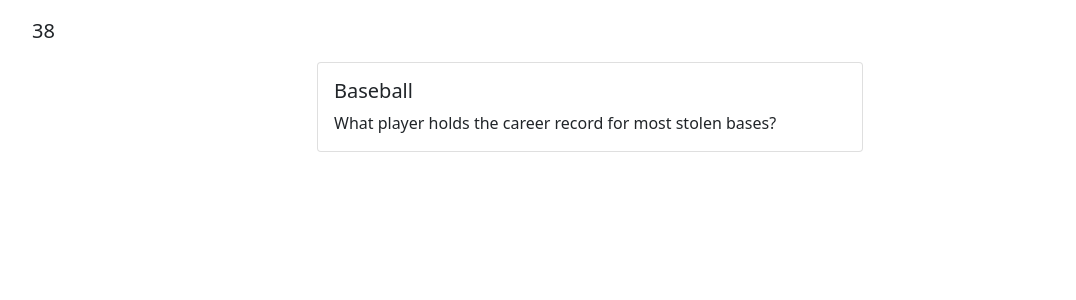
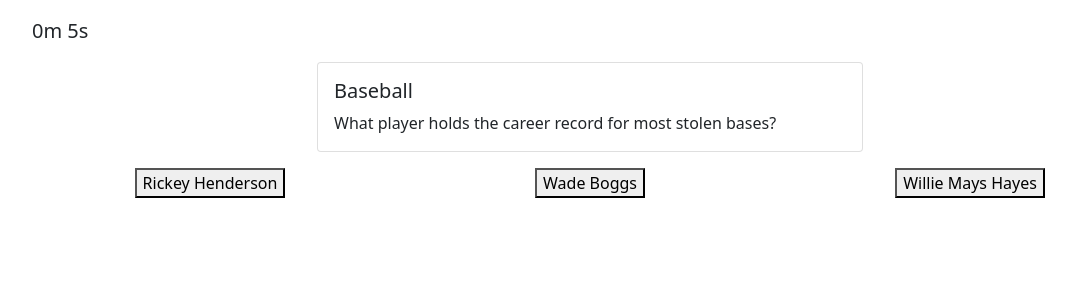
Before and after one commit to ccasil/DojoReact, a React (Create React App) app: page / in a window 1280 px wide. Shown: the top 300 px of the page, without its empty margins (50-1126 px from the left). Built offline with nearby package versions, Linux system fonts and the light colour scheme.

Commit message:
timer and buttons

```diff
--- a/src/Card.js
+++ b/src/Card.js
@@ -4,30 +4,45 @@ class Card extends React.Component {
     constructor(props){
         super(props);
         this.state = {
-            timer: 100
+            minutes: 0,
+            seconds: 0
         }
     }
 
-    // componentDidMount(){
-	// }
+    componentDidMount(){
+        this.timerID = setInterval(() => {
+            this.startTime();
+            if(this.state.seconds === 60){
+                this.setState({
+                    seconds: 0,
+                    minutes: this.state.minutes + 1
+                });
+            }
+        }, 1000);
+	}
 
-    beginTimer() {
-        this.setState(prevState => ({
-            timer: prevState.timer - 1
-        }))
+    startTime() {
+        this.setState({
+            seconds: this.state.seconds + 1
+        });
+    }
+
+    componentWillUnmount() {
     }
 
     showHint() {
+        console.log('showhint');
         // this.setState(prevState => ({
         //     count: prevState.count + 1
         // }));
     }
+    seeAnswer(correct) {
+        if(correct){
+            alert('correct')
+        }
+        alert('not correct')
+    }
     render(){
-        if(this.state.timer> 0){
-            setTimeout(()=>{
-                this.beginTimer();
-            }, 1000)
-        }
         const testQuestion = {
             "questionId": 1,
             "description": "What player holds the career record for most stolen bases?",
@@ -59,19 +74,33 @@ class Card extends React.Component {
               }
             ]
         };
+        let answerss = testQuestion.answers
+        console.log(answerss)
+        let answersList = answerss.map((answers, index) => {
+            return(
+            <div className='col text-center' key={index}>
+                <button onClick={ () => this.seeAnswer(answers.isCorrect) }>
+                    {answers.value}
+                </button>
+            </div>
+            )
+        })
         return (
             <div>
-                <p className='lead'>{this.state.timer}</p>
+                <p className='lead'>{this.state.minutes}m {this.state.seconds}s</p>
                 <div className='row justify-content-center'>
                     <div className='col-6'>
                         <div className="card" onClick={ () => this.showHint() } >
                         {/* <img src={testQuestion.topic.imageUrl} className="card-img-top" alt="..." /> */}
-                            <div className="card-body">
+                            <div className="card-body" id="bodytext">
                                 <h5 className="card-title">{testQuestion.topic.title}</h5>
                                 <p className="card-text">{testQuestion.description}</p>
                             </div>
                         </div>
                     </div>
+                </div>
+                <div className='row mt-3'>
+                    {answersList}
                 </div>
             </div>
         )
```
